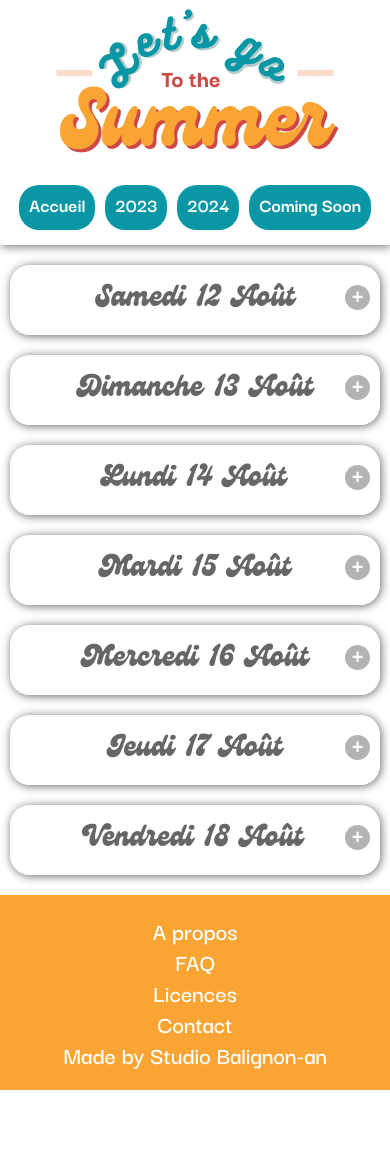
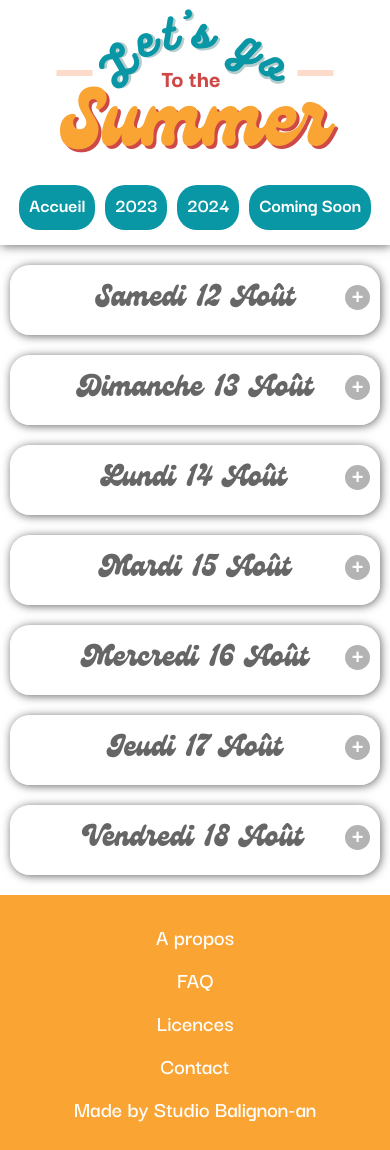
Before and after one commit to PixelsAndCookies/lets-go-to-the-summer, a React (Vite) app: page /holidays/2023 in a window 390 px wide. Before the commit the page ends 1090 px from the top, so only its background shows below. Built offline with nearby package versions, Linux system fonts and the light colour scheme.

Commit message:
Corrections diverses

```diff
--- a/src/components/Footer/_Footer.scss
+++ b/src/components/Footer/_Footer.scss
@@ -10,6 +10,7 @@ footer {
     position: 0;
 
     .avatars {
+        display:none;
         width: 100%;
         max-width: 1280px;
         margin: 0;
@@ -18,61 +19,34 @@ footer {
     .content {
         width: 100%;
         display: flex;
+        flex-direction: column;
         justify-content: center;
+        align-items: center;
+        flex-wrap: wrap;
         position: relative;
         background-color: $color-yellow;
         padding: 2rem;
 
         li {
-            margin: 0 4rem;
-            font-size: 2rem;
+            font-size: 2.3rem;
+            margin: 1rem 2rem;
+            text-align: center;
         }
     }
 }
 
-@media screen and (min-width: 1000px) {
+@media screen and (min-width: 860px) {
     footer {
+        .avatars{
+            display: block;
+        }
         .content {
             padding: 5rem;
-
+            flex-direction: row;
             li {
-                font-size: 3rem;
+                font-size: 2.7rem;
+                margin: 2rem;
             }
         }
     }
 }
-
-@media screen and (max-width: 1000px) {
-    footer {
-        .avatars {
-            display: none;
-        }
-        .content {
-            padding: 2rem;
-            align-items: center;
-            justify-content: center;
-            flex-wrap: wrap;
-
-            li {
-                font-size: 3rem;
-                margin: 1rem 2rem;
-            }
-        }
-    }
-}
-
-@media screen and (max-width: 430px) {
-    footer {
-        .avatars {
-            display: none;
-        }
-        .content {
-            flex-direction: column;
-
-            li {
-                font-size: 2.5rem;
-                margin: 0.3rem;
-            }
-        }
-    }
-}
--- a/src/pages/Licences/Licences.jsx
+++ b/src/pages/Licences/Licences.jsx
@@ -28,7 +28,7 @@ export const Licences = () => {
                         <h3>Photographies et vidéos</h3>
                         <p>
                             Les photos et vidéos des membres des familles
-                            Pargaud, Roulland, Belletre et Perret sont
+                            Pargaud, Roulland, Bellettre et Perret sont
                             strictement réservées à un usage privé et non
                             commercial. Tous les droits sont réservés aux
                             auteurs et/ou sujets des dites photos/vidéos.
--- a/src/style/main.scss
+++ b/src/style/main.scss
@@ -1,23 +1,24 @@
 @import './reset.scss';
 @import './variables.scss';
-@import '../pages/Home/Home';
+@import '../components/BreakingNews/BreakingNews';
+@import '../components/Cards/Cards';
+@import '../components/Carousel/Carousel';
+@import '../components/Counter/Coutner';
+@import '../components/Description/Description';
+@import '../components/Footer/Footer';
 @import '../components/Logo/Logo';
-@import '../components/BreakingNews/BreakingNews';
-@import '../components/Description/Description';
-@import '../components/Counter/Coutner';
-@import '../components/Cards/Cards';
-@import '../pages/Holiday/Holiday';
 @import '../components/Navbar/Navbar';
+@import '../components/Survey/Survey';
 @import '../components/Templates/Template1';
 @import '../components/Templates/Template2';
 @import '../components/Templates/Template3';
 @import '../components/Templates/Template4';
 @import '../components/Templates/Template5';
-@import '../components/Carousel/Carousel';
 @import '../components/Templates/Template6';
 @import '../components/Templates/Template7';
-@import '../components/Footer/Footer';
 @import '../pages/Error404/Error404';
+@import '../pages/Holiday/Holiday';
+@import '../pages/Home/Home';
 @import '../pages/OtherPages';
 
 html {
```
